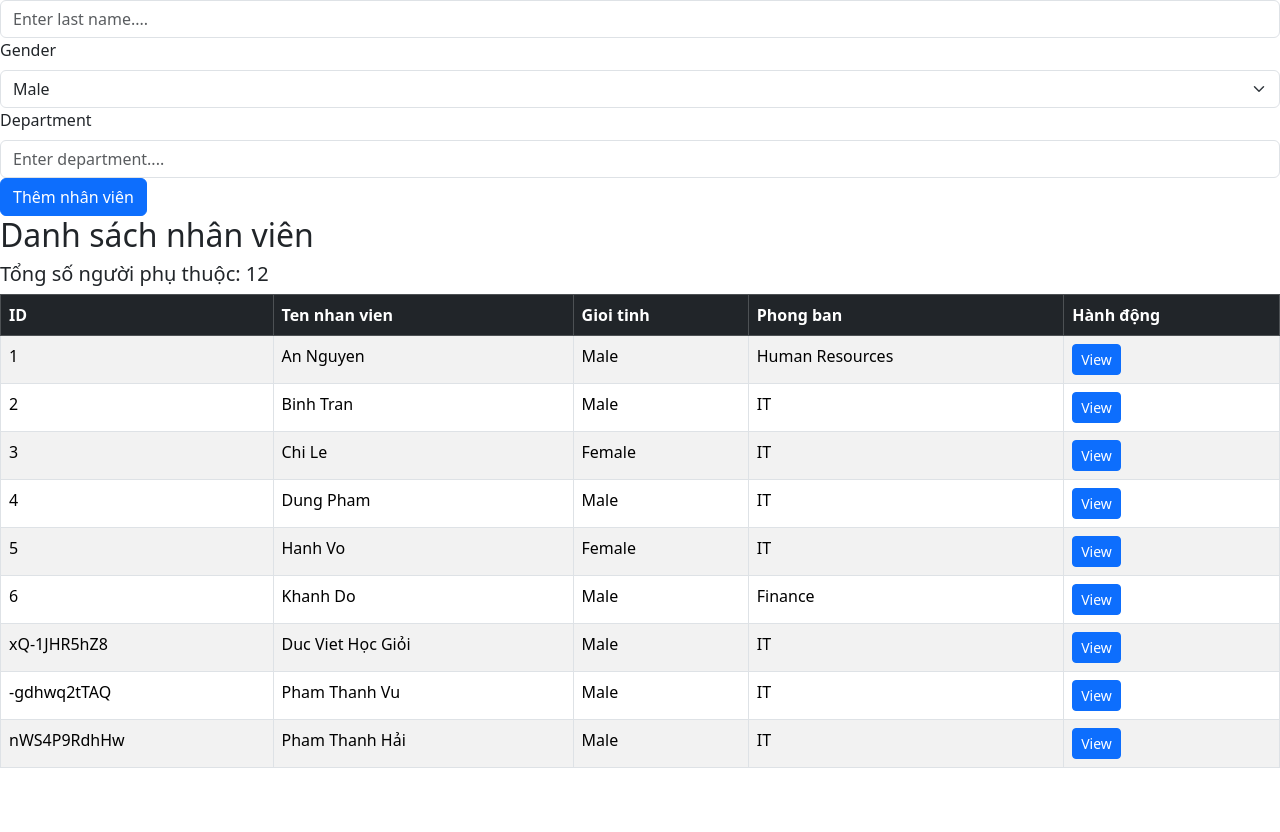
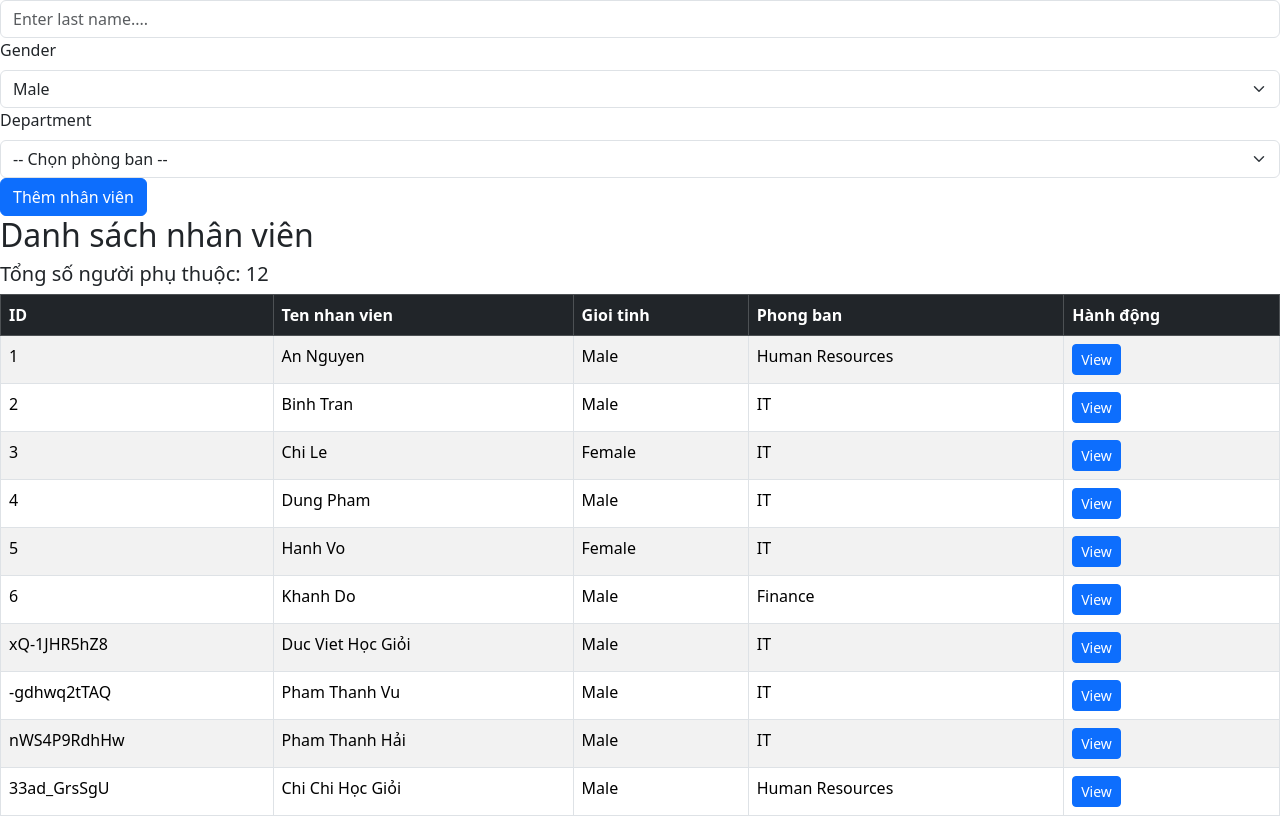
Before and after one commit to tranviet-tv/learnReact-projectTopDown, a React (Vite) app in the folder company-management/: page / in a window 1280 px wide. Shown: the part 432-1264 px from the top of the page. Before the commit the page ends 1216 px from the top, so only its background shows below. Built offline with nearby package versions, Linux system fonts and the light colour scheme; data requests are answered from the project's data file.

Commit message:
feat: complete EmployeeForm with dynamic Department select box

```diff
--- a/company-management/database.json
+++ b/company-management/database.json
@@ -188,6 +188,16 @@
       "depId": 2,
       "dependents": [],
       "id": "nWS4P9RdhHw"
+    },
+    {
+      "empName": {
+        "firstName": "Chi Chi",
+        "lastName": "Học Giỏi"
+      },
+      "empGender": "Male",
+      "depId": 1,
+      "dependents": [],
+      "id": "33ad_GrsSgU"
     }
   ],
   "projects": [
--- a/company-management/src/components/EmployeeForm.jsx
+++ b/company-management/src/components/EmployeeForm.jsx
@@ -5,7 +5,7 @@ import { EmployeeContext } from "../context/EmployeeContext";
 
 export default function EmployeeForm() {
 
-    const { setEmployees } = useContext(EmployeeContext);
+    const { setEmployees, departments } = useContext(EmployeeContext);
 
     const initialFormState = {
         firstName: '',
@@ -54,7 +54,7 @@ export default function EmployeeForm() {
                 lastName: formState.lastName
             },
             empGender: formState.gender,
-            depId: 2, // Tạm thời hardcode số 2 (phòng IT), sau này chúng ta sẽ làm Select Box để chọn phòng ban thật sau.
+            depId: Number(formState.department),
             dependents: []
         }
         console.log("Form hợp lệ, tiến hành submit!");
@@ -104,7 +104,21 @@ export default function EmployeeForm() {
                 </Form.Group>
                 <Form.Group>
                     <Form.Label>Department</Form.Label>
-                    <Form.Control name='department' value={formState.department} onChange={handleChange} type='text' placeholder='Enter department....' />
+                    <Form.Select
+                        name='department'
+                        value={formState.department}
+                        onChange={handleChange}
+                        required>
+                        <option value="">-- Chọn phòng ban --</option>
+                        {departments.map((dep) =>
+                            <option value={dep.id} key={dep.id}>
+                                {dep.depName}
+                            </option>
+                        )}
+                    </Form.Select>
+                    <Form.Control.Feedback type='invalid'>
+                        Vui lòng chọn Department!
+                    </Form.Control.Feedback>
                 </Form.Group>
                 <Button variant='primary' type='submit'>Thêm nhân viên</Button>
             </Form>
```
Also changed, not shown: 1 other file (tests, documents, lock files or other folders).
